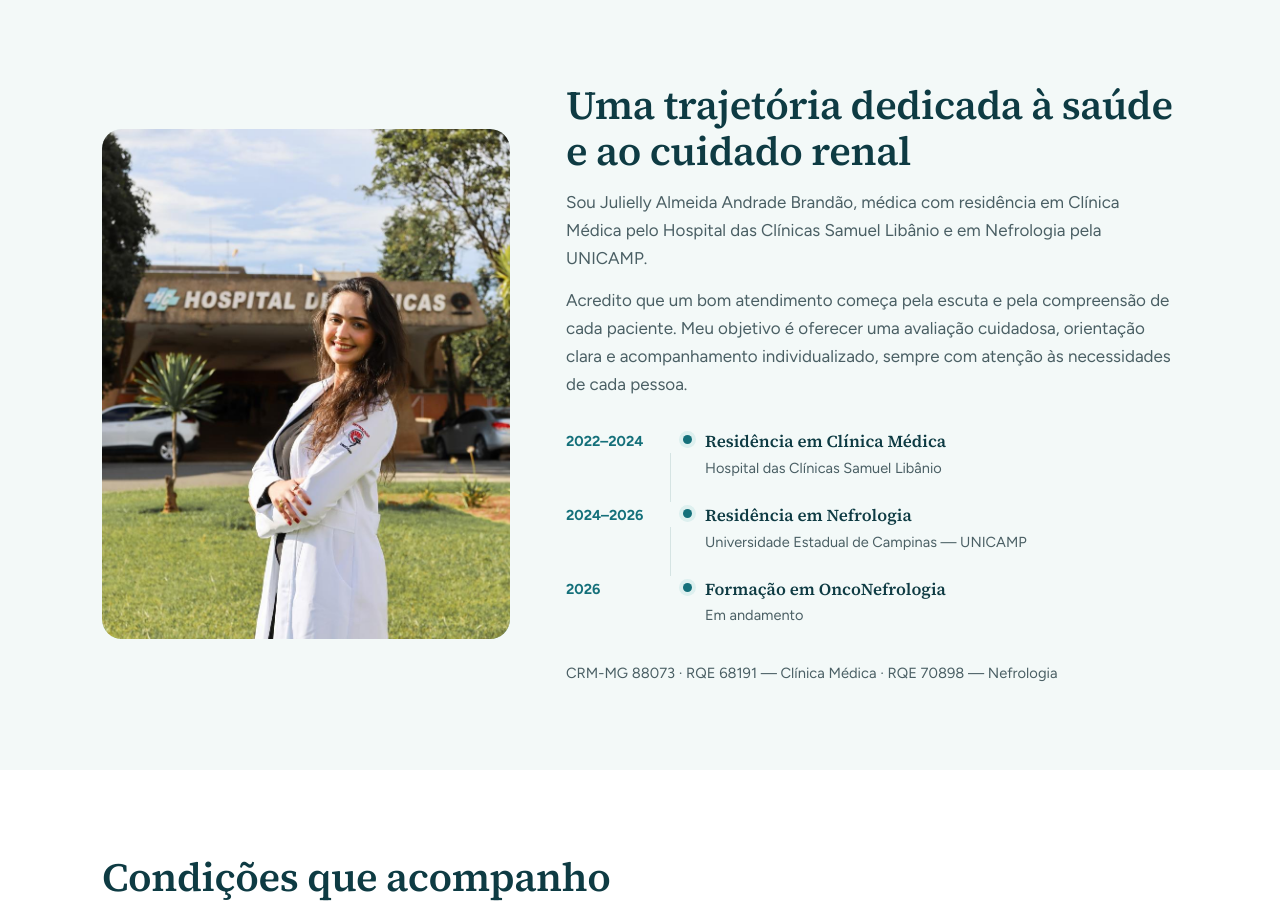
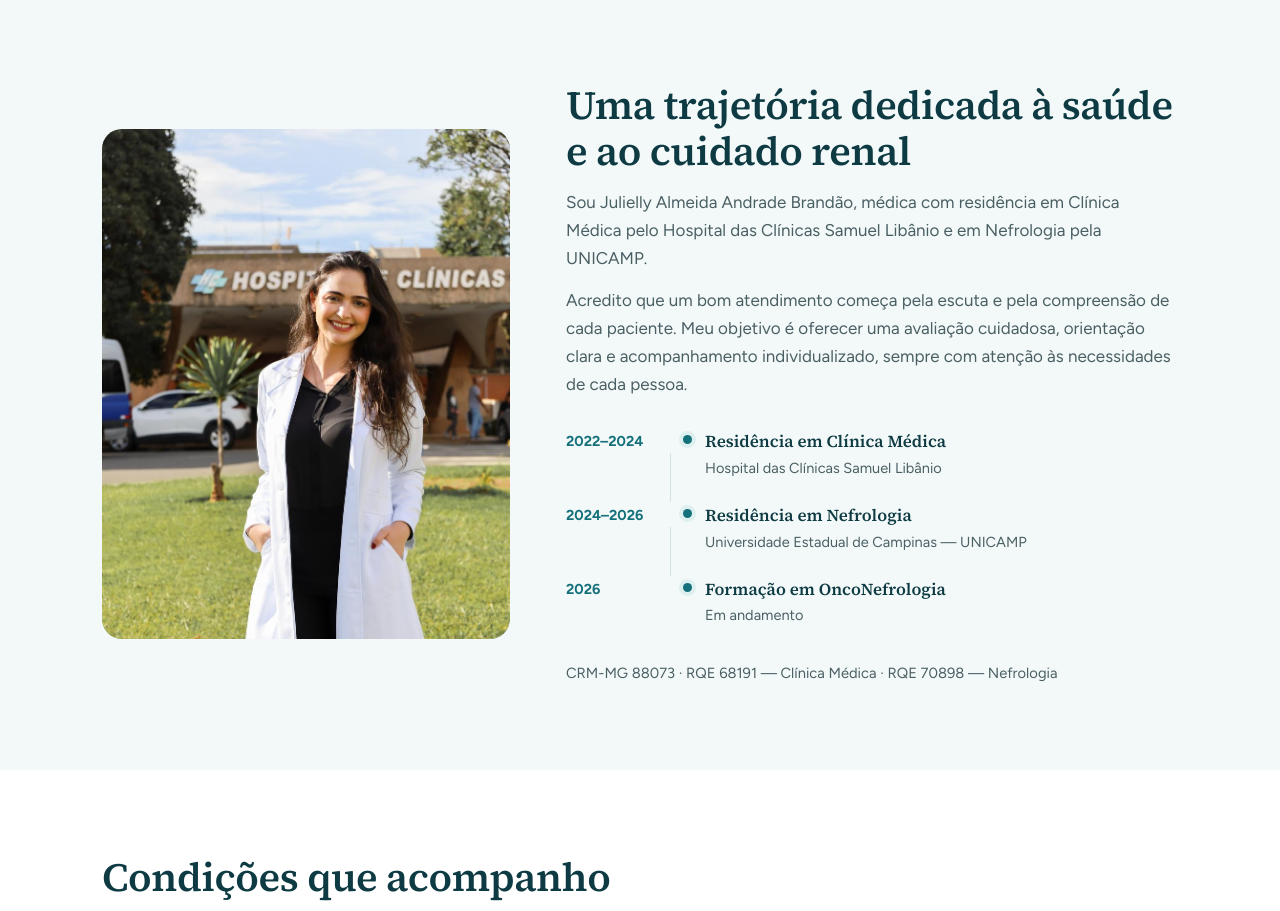
Before and after one commit to Marco-Aguiar/julielly-brandao, a plain HTML site: page index.html in a window 1280 px wide. Shown: the part 1020-1931 px from the top of the page. Drawn offline with Linux system fonts and the light colour scheme.

Commit message:
mudando a foto

```diff
--- a/index.html
+++ b/index.html
@@ -198,7 +198,7 @@
       <div class="wrap">
 
         <div class="portrait">
-          <img src="assets/bracosCruzados.jpeg" alt="Dra. Julielly Andrade Brandão" loading="lazy" width="853"
+          <img src="assets/maoNoBolso.jpeg" alt="Dra. Julielly Andrade Brandão" loading="lazy" width="853"
             height="1280" decoding="async">
         </div>
 
```
